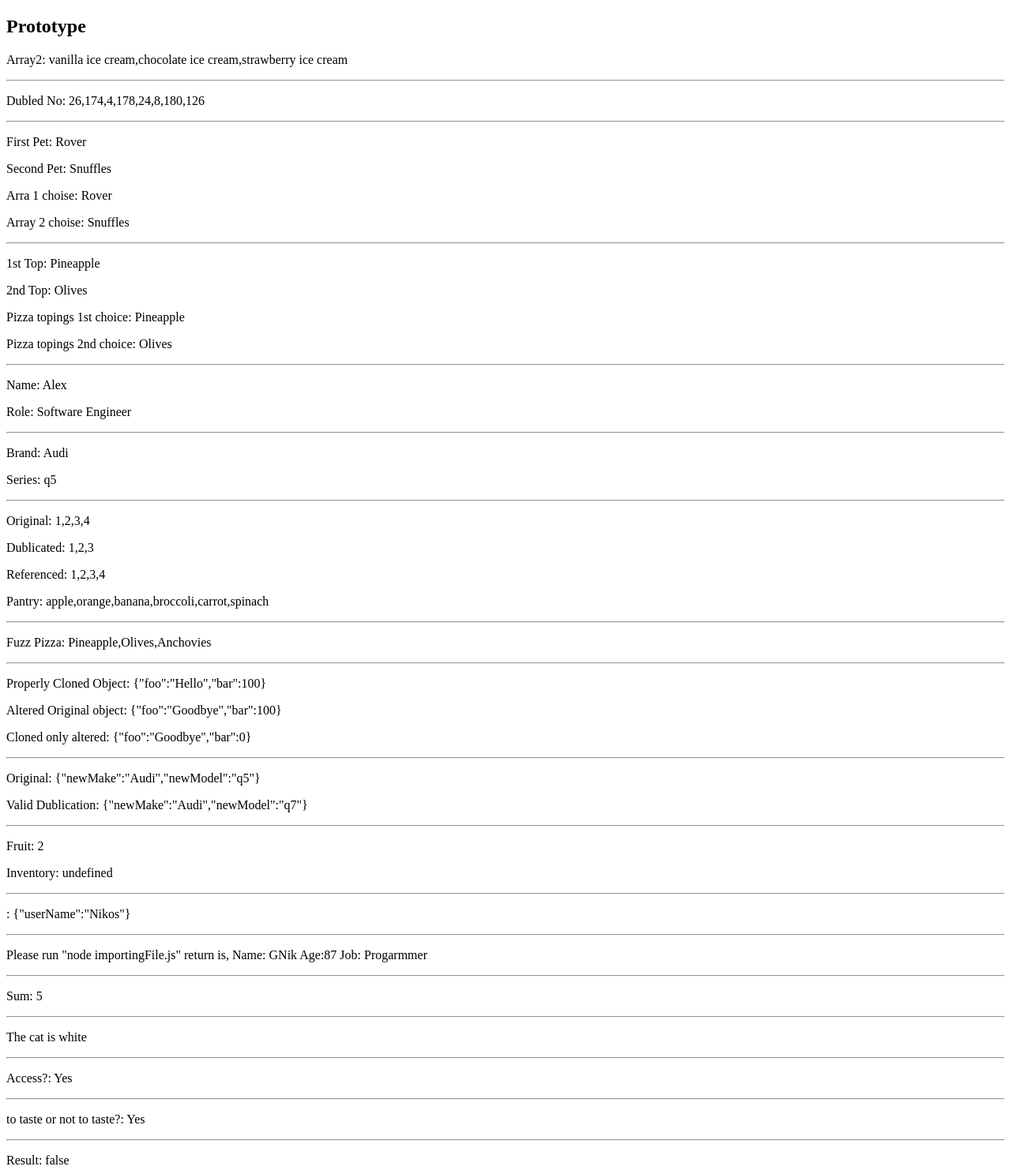
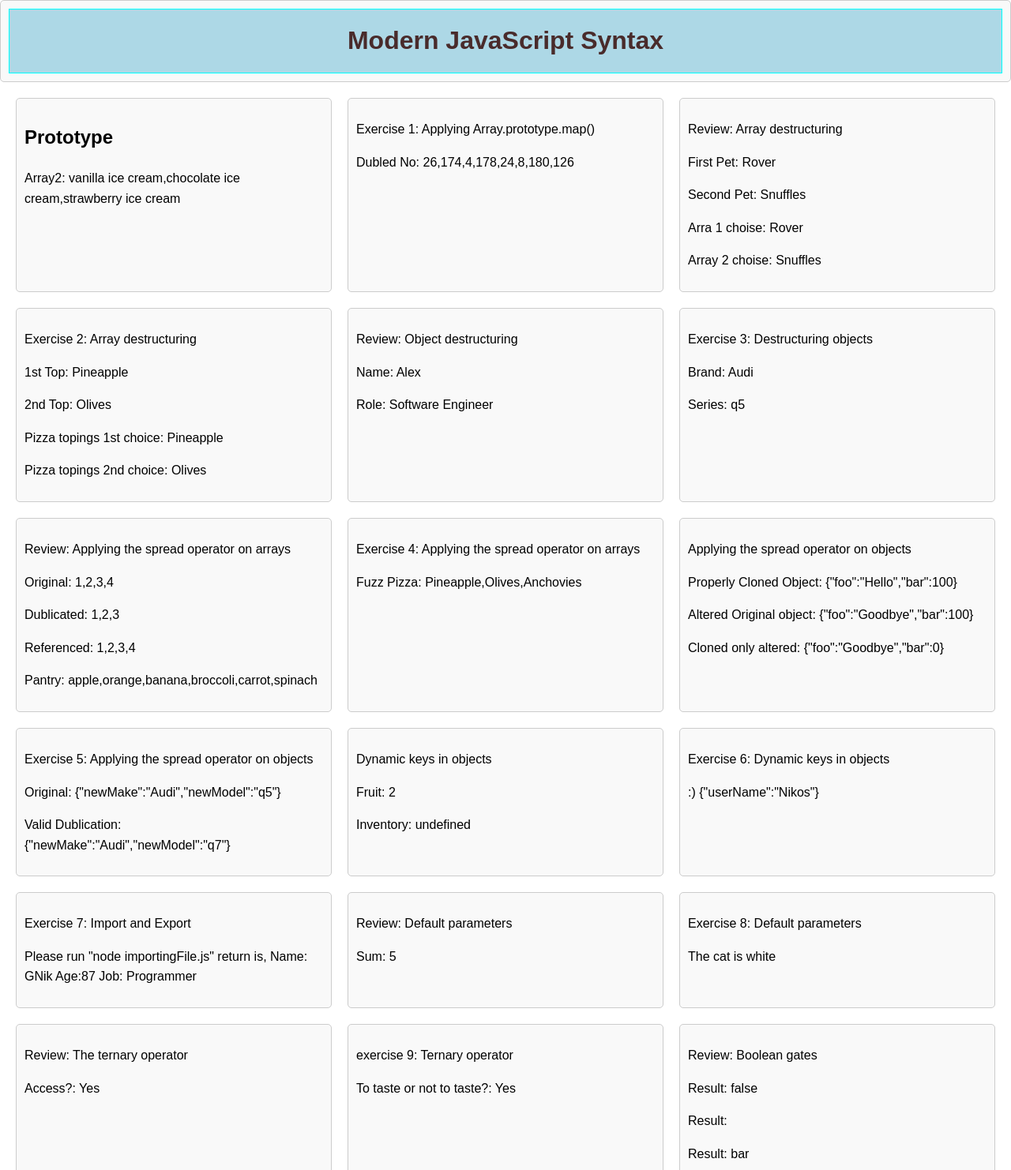
Before and after one commit to NikolaosG88/modern-javascript-syntax-lab, a website: page index.html in a window 1280 px wide. Shown: the top 1482 px of the page at 79% size. Drawn offline with Linux system fonts and the light colour scheme.

Commit message:
Modern JS Synatx runs in Dom

```diff
--- a/app.js
+++ b/app.js
@@ -197,7 +197,7 @@ console.log(originalObject); // { foo: 'Goodbye', bar: 100 }
 const originalObjectElement = document.getElementById('originalObject');
 originalObjectElement.textContent = `Altered Original object: ${JSON.stringify(originalObject)}`;
 
-// // Update the properties of clonedObject:
+// Update the properties of clonedObject:
 const clonedObject1 = { ...originalObject };
 clonedObject1.foo = 'Goodbye';
 clonedObject1.bar = 0;
@@ -282,7 +282,7 @@ fruitInventoryElement.textContent = `Inventory: ${(JSON.stringifyfruitInventory)
 
 const propertyNameElement = document.getElementById('propertyName');
 
-propertyNameElement.textContent = `: ${JSON.stringify(propertyName)}`;
+propertyNameElement.textContent = `:) ${JSON.stringify(propertyName)}`;
 
 
  //______________________Review: import and export_____________________________//
@@ -366,7 +366,7 @@ console.log(outCome);
 
 const outComeElement = document.getElementById('outCome');
 
-outComeElement.textContent = `to taste or not to taste?: ${outCome}`;
+outComeElement.textContent = `To taste or not to taste?: ${outCome}`;
 
 
 //________________Review: Boolean gates__________//
--- a/index.html
+++ b/index.html
@@ -4,63 +4,100 @@
     <meta charset="UTF-8">
     <meta name="viewport" content="width=device-width, initial-scale=1.0">
     <title>Modern JavaScript Syntax Lab</title>
+    <link rel="stylesheet" href="./style.css">
 </head>
 <body>
+   <div><header><h1>Modern JavaScript Syntax</h1></header></div>
     <main id="main-content">
+        <div>
             <h2>Prototype</h2>
             <p id="array2"></p>
-        <hr>
+        </div>
+        <div>
+            <p>Exercise 1: Applying Array.prototype.map()<p>
             <p id="doubledNums"></p>
-        <hr>
+        </div>
+        <div>
+            <p>Review: Array destructuring</p>
             <p id="firstPet"></p>
             <p id="secondPet"></p>
             <p id="petsArray[0]"></p>
             <p id="petsArray[1]"></p>
-        <hr>
+        </div>
+        <div>
+            <p>Exercise 2: Array destructuring</p>
             <p id="firstTop"></p>
             <p id="secondTop"></p>
             <p id="pizzaToppings[0]"></p>
             <p id="pizzaToppings[1]"></p>
-        <hr>
+        </div>
+        <div>
+            <p>Review: Object destructuring</p>
             <p id="person-name"></p>
             <p id="person-role"></p>
-        <hr>
+        </div>
+        <div>
+            <p>Exercise 3: Destructuring objects</p>
             <p id="car-make"></p>
             <p id="car-model"></p>
-        <hr>
+        </div>
+        <div>
+            <p>Review: Applying the spread operator on arrays</p>
             <p id="originalArray"></p>
             <p id="duplicateArray"></p>
             <p id="referenceArray"></p>
             <p id="fruitsAndVegetables"></p>
-        <hr>
+        </div>
+        <div>
+            <p>Exercise 4: Applying the spread operator on arrays</p>
             <p id="controversialPizzaToppings"></p>
-        <hr>
+        </div>
+        <div>
+            <p>Applying the spread operator on objects</p>
             <p id="clonedObject"></p>
             <p id="originalObject"></p>
             <p id="clonedObject1"></p>
-        <hr>
+        </div>
+        <div>
+            <p>Exercise 5: Applying the spread operator on objects</p>
             <p id="newCar"></p>
             <p id="myNewCar"></p>
-        <hr>
+        </div>
+        <div>
+            <p>Dynamic keys in objects</p>
             <p id="selectedFruitCount"></p>
             <p id="fruitInventory"></p>
-        <hr>
+        </div>
+        <div>
+            <p>Exercise 6: Dynamic keys in objects</p>
             <p id="propertyName"></p>
-        <hr>
+        </div>
+        <div>
+            <p>Exercise 7: Import and Export</p>
             <p id="name age job">Please run "node importingFile.js"
                 return is, Name: GNik
                         Age:87
-                    Job: Progarmmer
+                        Job: Programmer
             </p>
-        <hr>
+        </div>
+        <div>
+            <p>Review: Default parameters</p>
             <p id="addThreeNumbers(2)"></p>
-        <hr>
+        </div>
+        <div>
+            <p>Exercise 8: Default parameters</p>
             <p id="pet"></p>
-        <hr>
+        </div>
+        <div>
+            <p>Review: The ternary operator</p>
             <p id="access"></p>
-        <hr>
+        </div>
+        <div>
+            <p>exercise 9: Ternary operator</p>
             <p id="outCome"></p>
-        <hr>
+        </div>
+        <div>
+            <p>Review: Boolean gates</p>
             <p id="result1"></p>
             <p id="result2"></p>
             <p id="result3"></p>
@@ -71,15 +108,22 @@
             <p id="result8"></p>
             <p id="result9"></p>
             <p id="result10"></p>
-        <hr>
+        </div>
+        <div>
+            <p>Exercise 10: Boolean gates</p>
             <p id="LANG"></p>
             <p id="USER_THEME"></p>
-        <hr>
+        </div>
+        <div>
+            <p>Review: Optional chaining</p>
             <p id="adventurerReview.dog?.name"></p>
             <p id="dog"></p>
             <p id="adventurer.cat?.name;"></p>
             <p id="cat"></p>
-
+        </div>
+        <div>
+            <p>The End</p>
+        </div>
     </main>
     <script src="app.js"></script>
 </body>
--- /dev/null
+++ b/style.css
@@ -0,0 +1,32 @@
+body {
+    font-family: Arial, sans-serif;
+    line-height: 1.6;
+    margin: 0;
+    padding: 0;
+}
+
+header {
+    display: flex;
+    justify-content: center;
+    align-items: center;
+    height: 80px;
+    background-color: lightblue;
+    border: 1px solid #ccc;
+    border-color: aqua;
+    color: rgb(73, 43, 43);
+
+}
+
+main {
+    display: grid;
+    grid-template-columns: repeat(auto-fit, minmax(300px, 1fr));
+    gap: 20px;
+    padding: 20px;
+}
+
+div {
+    padding: 10px;
+    border: 1px solid #ccc;
+    border-radius: 5px;
+    background-color: #f9f9f9;
+}
```
Lines whose indentation alone changed are shown as unchanged.
